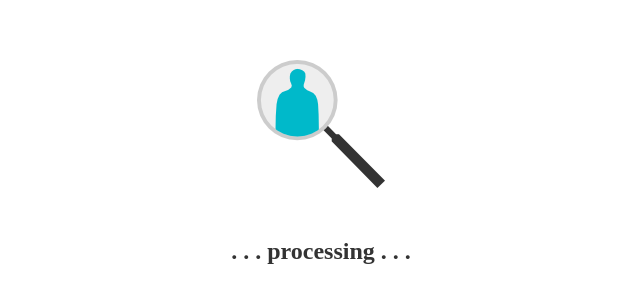
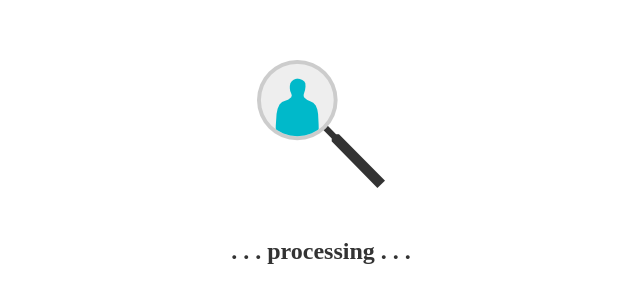
Before and after one commit to york-solutions/rootssearch-chrome, a browser extension: page redirect/redirect.html in a window 1280 px wide. Shown: the part 140-442 px from the top of the page, 319-959 px from the left. Drawn offline with Linux system fonts and the light colour scheme.

Commit message:
4.0.2 Update logo

```diff
--- a/redirect/redirect.html
+++ b/redirect/redirect.html
@@ -14,7 +14,7 @@
     <script src="../includes/analytics.js"></script>
   </head>
   <body>
-    <img id="logo" src="../images/icon-128.png" />
+    <img id="logo" src="../images/logo-128.png" />
     <h2>. . . processing . . .</h2>
 
     <form method="POST" action="/search" id="form"></form>
```
Also changed, not shown: images/icon-128.png (deleted), images/icon-16.png (deleted), images/icon-19.png (deleted), images/icon-38.png (deleted), images/icon-48.png (deleted), images/icon-86.png (deleted), images/logo-128.png (added), images/logo-16.png (added), images/logo-19.png (added), images/logo-38.png (added), images/logo-48.png (added), images/logo-86.png (added), manifest.json.
